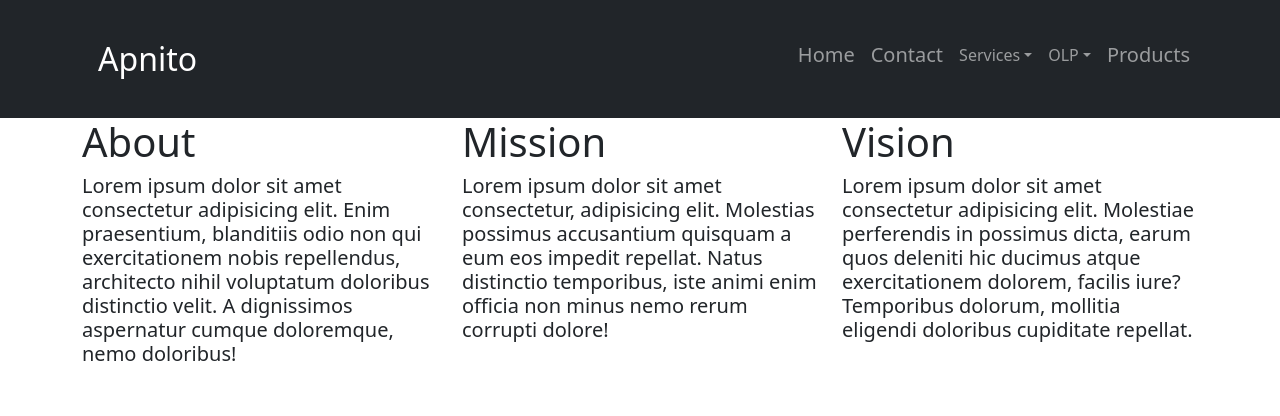
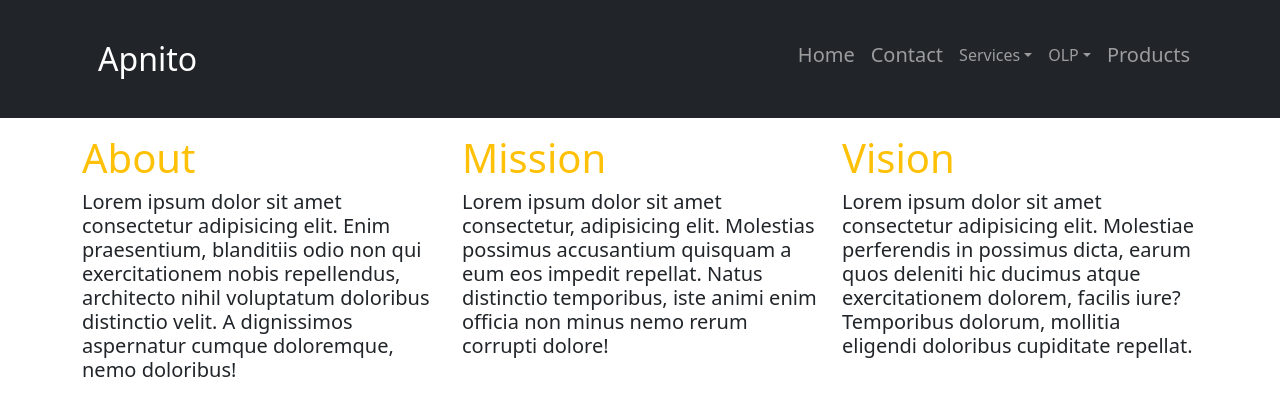
Before and after one commit to capmahin/apnito-project, a React (Create React App) app: page / in a window 1280 px wide. Shown: the top 416 px of the page. Built offline with nearby package versions, Linux system fonts and the light colour scheme.

Commit message:
Add About section and add color on it

```diff
--- a/src/Components/Home/About/About.js
+++ b/src/Components/Home/About/About.js
@@ -4,18 +4,18 @@ import { Col, Container, Row } from 'react-bootstrap';
 const About = () => {
     return (
         <div>
-            <Container>
+            <Container className='py-3'>
                 <Row>
                 <Col xs={4}>
-                  <h1>About </h1>
+                  <h1 className='  text-warning '>About </h1>
                   <h5>Lorem ipsum dolor sit amet consectetur adipisicing elit. Enim praesentium, blanditiis odio non qui exercitationem nobis repellendus, architecto nihil voluptatum doloribus distinctio velit. A dignissimos aspernatur cumque doloremque, nemo doloribus!</h5>
                </Col>
                <Col xs={4}>
-               <h1>Mission</h1>
+               <h1 className='  text-warning'>Mission</h1>
                <h5>Lorem ipsum dolor sit amet consectetur, adipisicing elit. Molestias possimus accusantium quisquam a eum eos impedit repellat. Natus distinctio temporibus, iste animi enim officia non minus nemo rerum corrupti dolore!</h5>
                </Col>
                <Col xs={4}>
-               <h1>Vision</h1>
+               <h1 className='text-warning'>Vision</h1>
                <h5>Lorem ipsum dolor sit amet consectetur adipisicing elit. Molestiae perferendis in possimus dicta, earum quos deleniti hic ducimus atque exercitationem dolorem, facilis iure? Temporibus dolorum, mollitia eligendi doloribus cupiditate repellat.</h5>
                </Col>
                 </Row>
```
